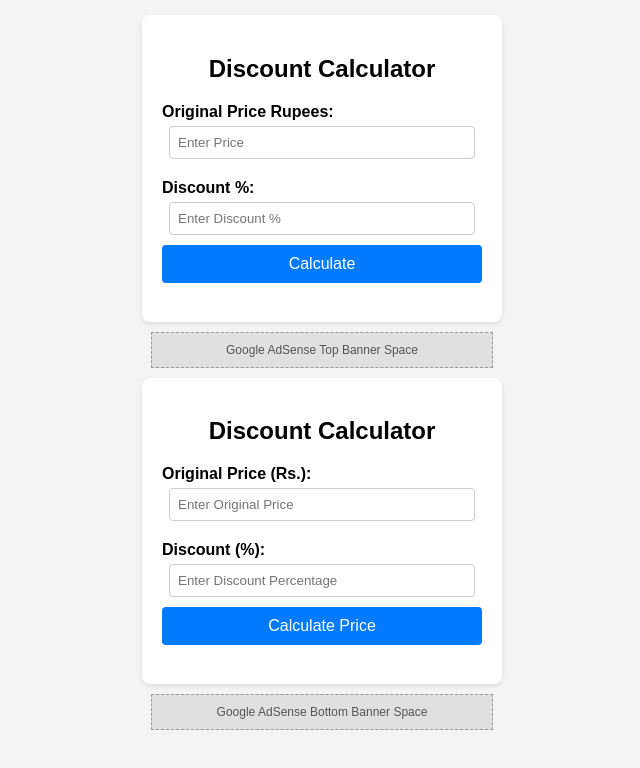
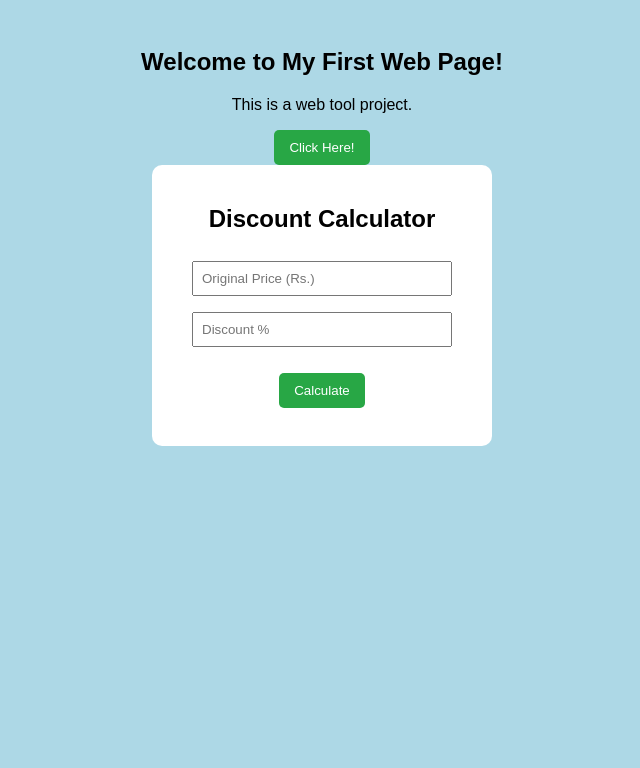
Before and after one commit to gangapuramkrishnappa-byte/discount--calculator-, a plain HTML site: page index.html in a window 1280 px wide. Shown: the whole page, without its empty margins (318-958 px from the left). Drawn offline with Linux system fonts and the light colour scheme.

Commit message:
Refactor index.html for discount calculator page

```diff
--- a/index.html
+++ b/index.html
@@ -1,19 +1,7 @@
-<!DOCTYPE html>
-<html>
-<head><script
-          <meta name="google-adsense-account" content="ca-pub-5878201608537821">
-</head>
-<body style="text-align: center; background-color: lightblue;">
-
-    <h1>Welcome to My First Web Page</h1>
-    <p>This is a web tool project.</p>
-    <button onclick="alert('Hello! Web Development Started!')">Click Here!</button>
-
-</body>
-</html>
 <!DOCTYPE html>
 <html>
 <head>
+    <meta name="google-adsense-account" content="ca-pub-5878201608537821">
     <title>Discount Calculator</title>
     <style>
         body { font-family: sans-serif; text-align: center; background: #eef2f3; padding: 20px; }
@@ -22,13 +10,17 @@
         button { padding: 10px 15px; background: #28a745; color: white; border: none; border-radius: 5px; cursor: pointer; }
     </style>
 </head>
-<body>
+<body style="text-align: center; background-color: lightblue;">
+
+    <h2>Welcome to My First Web Page!</h2>
+    <p>This is a web tool project.</p>
+    <button onclick="alert('Hello! Web Development Started!')">Click Here!</button>
 
     <div class="box">
         <h2>Discount Calculator</h2>
         <input type="number" id="price" placeholder="Original Price (Rs.)">
         <input type="number" id="discount" placeholder="Discount %">
-        <br>
+        <br><br>
         <button onclick="calculate()">Calculate</button>
         <h3 id="result"></h3>
     </div>
@@ -37,111 +29,15 @@
         function calculate() {
             let p = document.getElementById('price').value;
             let d = document.getElementById('discount').value;
-            if(p && d) {
+            if (p && d) {
                 let save = p * (d / 100);
                 let finalPrice = p - save;
-                document.getElementById('result').innerText = "Final Price: Rs." + finalPrice;
+                document.getElementById('result').innerText = 'Final Price: Rs. ' + finalPrice;
             } else {
-                document.getElementById('result').innerText = "Enter valid numbers!";
+                document.getElementById('result').innerText = 'Enter valid numbers!';
             }
         }
     </script>
 
 </body>
 </html>
-<!DOCTYPE html>
-<html>
-<head>
-    <title>Discount Calculator</title>
-    <style>
-        body { font-family: sans-serif; text-align: center; background: #eef2f3; padding: 20px; }
-        .box { background: white; padding: 20px; border-radius: 10px; max-width: 300px; margin: auto; }
-        label { font-weight: bold; display: block; margin-top: 10px; }
-        input { width: 80%; padding: 8px; margin: 5px 0 15px 0; }
-        button { padding: 10px 15px; background: #28a745; color: white; border: none; border-radius: 5px; cursor: pointer; font-size: 16px; }
-    </style>
-</head>
-<body>
-
-    <div class="box">
-        <h2>Discount Calculator</h2>
-
-        <label>Original Price Rupees:</label>
-        <input type="number" id="price" placeholder="Enter Price">
-
-        <label>Discount %:</label>
-        <input type="number" id="discount" placeholder="Enter Discount %">
-
-        <button onclick="calculate()">Calculate</button>
-
-        <h3 id="result"></h3>
-    </div>
-
-    <script>
-        function calculate() {
-            let p = document.getElementById('price').value;
-            let d = document.getElementById('discount').value;
-            if(p && d) {
-                let save = p * (d / 100);
-                let finalPrice = p - save;
-                document.getElementById('result').innerText = "Final Price: Rs. " + finalPrice;
-            } else {
-                document.getElementById('result').innerText = "Numbers type cheyyi!";
-            }
-        }
-    </script>
-
-</body>
-</html>
-<!DOCTYPE html>
-<html>
-<head>
-    <title>Online Discount Calculator</title>
-    <style>
-        body { font-family: Arial, sans-serif; text-align: center; background: #f4f4f4; margin: 0; padding: 15px; }
-        .ad-space { background: #e0e0e0; border: 1px dashed #999; padding: 10px; margin: 10px auto; max-width: 320px; font-size: 12px; color: #555; }
-        .box { background: white; padding: 20px; border-radius: 8px; max-width: 320px; margin: auto; box-shadow: 0 2px 5px rgba(0,0,0,0.1); }
-        label { font-weight: bold; display: block; margin-top: 10px; text-align: left; }
-        input { width: 90%; padding: 8px; margin: 5px 0 10px 0; border: 1px solid #ccc; border-radius: 4px; }
-        button { width: 100%; padding: 10px; background: #007bff; color: white; border: none; border-radius: 4px; font-size: 16px; cursor: pointer; }
-        h3 { color: #28a745; margin-top: 15px; }
-    </style>
-</head>
-<body>
-
-    <!-- Top Ad Banner Space -->
-    <div class="ad-space">Google AdSense Top Banner Space</div>
-
-    <div class="box">
-        <h2>Discount Calculator</h2>
-
-        <label>Original Price (Rs.):</label>
-        <input type="number" id="price" placeholder="Enter Original Price">
-
-        <label>Discount (%):</label>
-        <input type="number" id="discount" placeholder="Enter Discount Percentage">
-
-        <button onclick="calculate()">Calculate Price</button>
-
-        <h3 id="result"></h3>
-    </div>
-
-    <!-- Bottom Ad Banner Space -->
-    <div class="ad-space">Google AdSense Bottom Banner Space</div>
-
-    <script>
-        function calculate() {
-            let p = document.getElementById('price').value;
-            let d = document.getElementById('discount').value;
-            if(p && d) {
-                let save = p * (d / 100);
-                let finalPrice = p - save;
-                document.getElementById('result').innerText = "Final Price: Rs. " + finalPrice;
-            } else {
-                document.getElementById('result').innerText = "Please enter valid numbers!";
-            }
-        }
-    </script>
-
-</body>
-</html>
```
